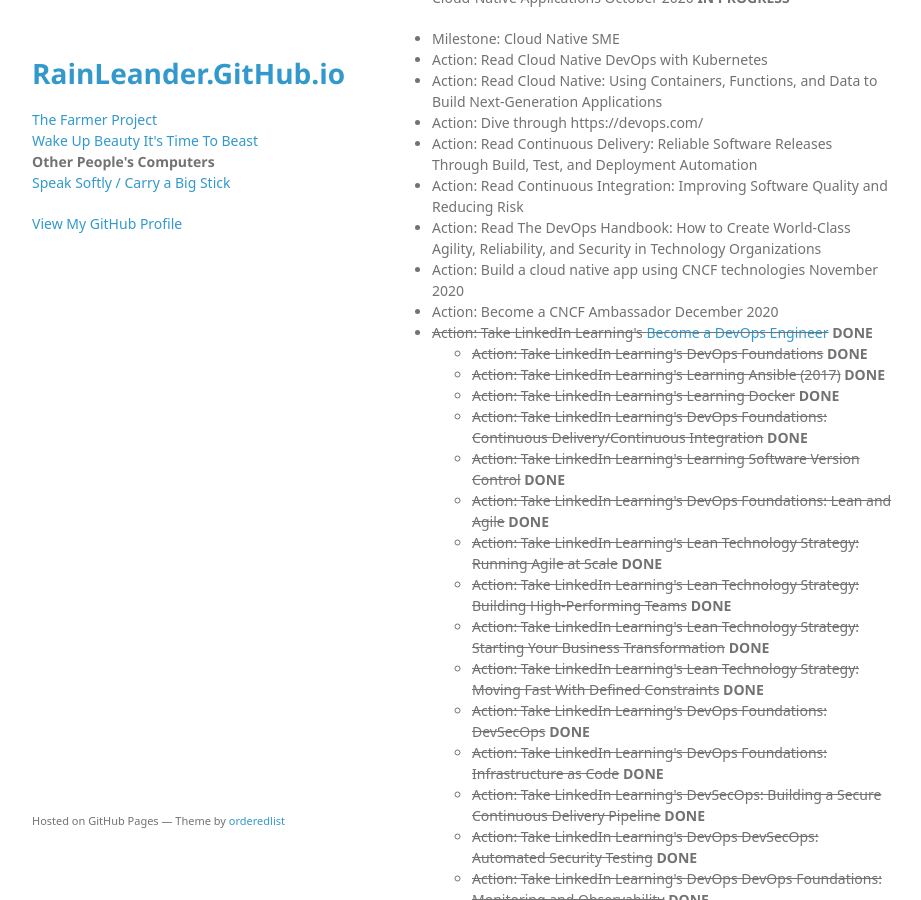
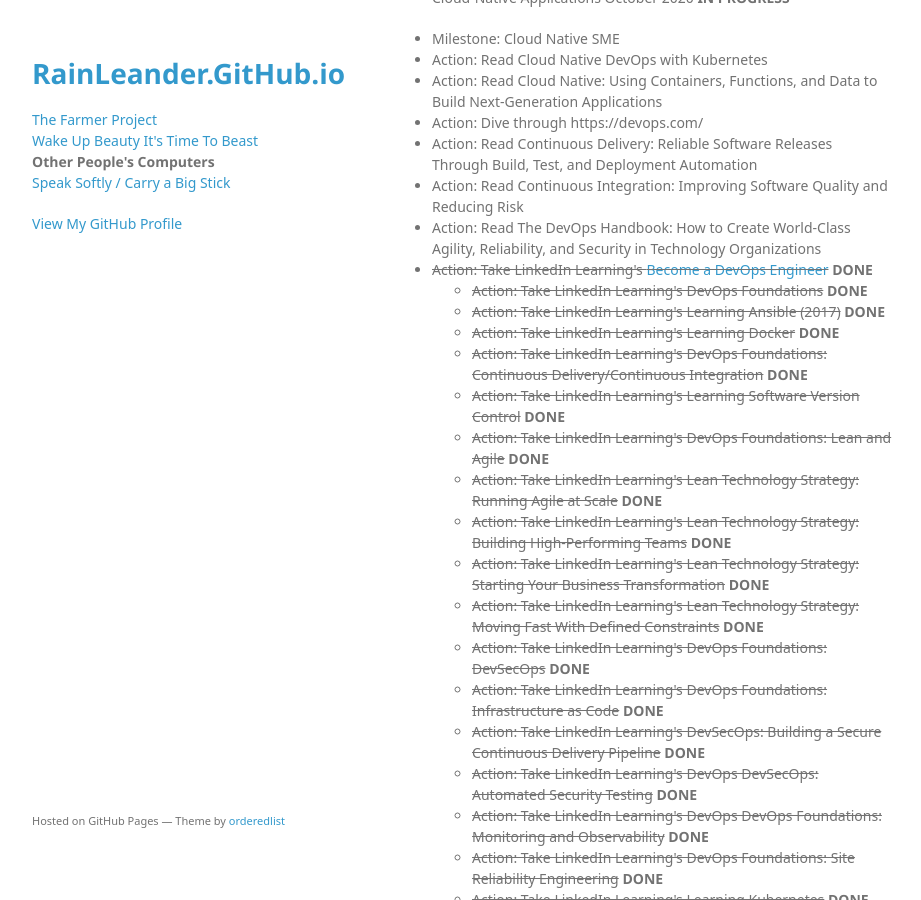
Before and after one commit to rainleander/rainleander.github.io, a Jekyll site: the page other-peoples-computers.html, which Jekyll copies as it is, in a window 1280 px wide and 900 px high, scrolled down 507 px. Shown: the whole window, without its empty margins (178-1099 px from the left). Built offline with Jekyll 4.4.1, drawn with Linux system fonts in a browser that asks for light colours; some web fonts are replaced.

Commit message:
Update other-peoples-computers.html

```diff
--- a/other-peoples-computers.html
+++ b/other-peoples-computers.html
@@ -47,8 +47,6 @@
         <li>Action: Read Continuous Delivery: Reliable Software Releases Through Build, Test, and Deployment Automation</li>
         <li>Action: Read Continuous Integration: Improving Software Quality and Reducing Risk</li>
         <li>Action: Read The DevOps Handbook: How to Create World-Class Agility, Reliability, and Security in Technology Organizations</li>
-        <li>Action: Build a cloud native app using CNCF technologies November 2020</li>
-        <li>Action: Become a CNCF Ambassador December 2020</li>
         <li><del>Action: Take LinkedIn Learning's <a href="https://www.linkedin.com/learning/paths/become-a-devops-engineer?u=2150890">Become a DevOps Engineer</a></del> <b>DONE</b>
         <ul><li><del>Action: Take LinkedIn Learning's DevOps Foundations</del> <b>DONE</b></li>
         <li><del>Action: Take LinkedIn Learning's Learning Ansible (2017)</del> <b>DONE</b></li>
```
